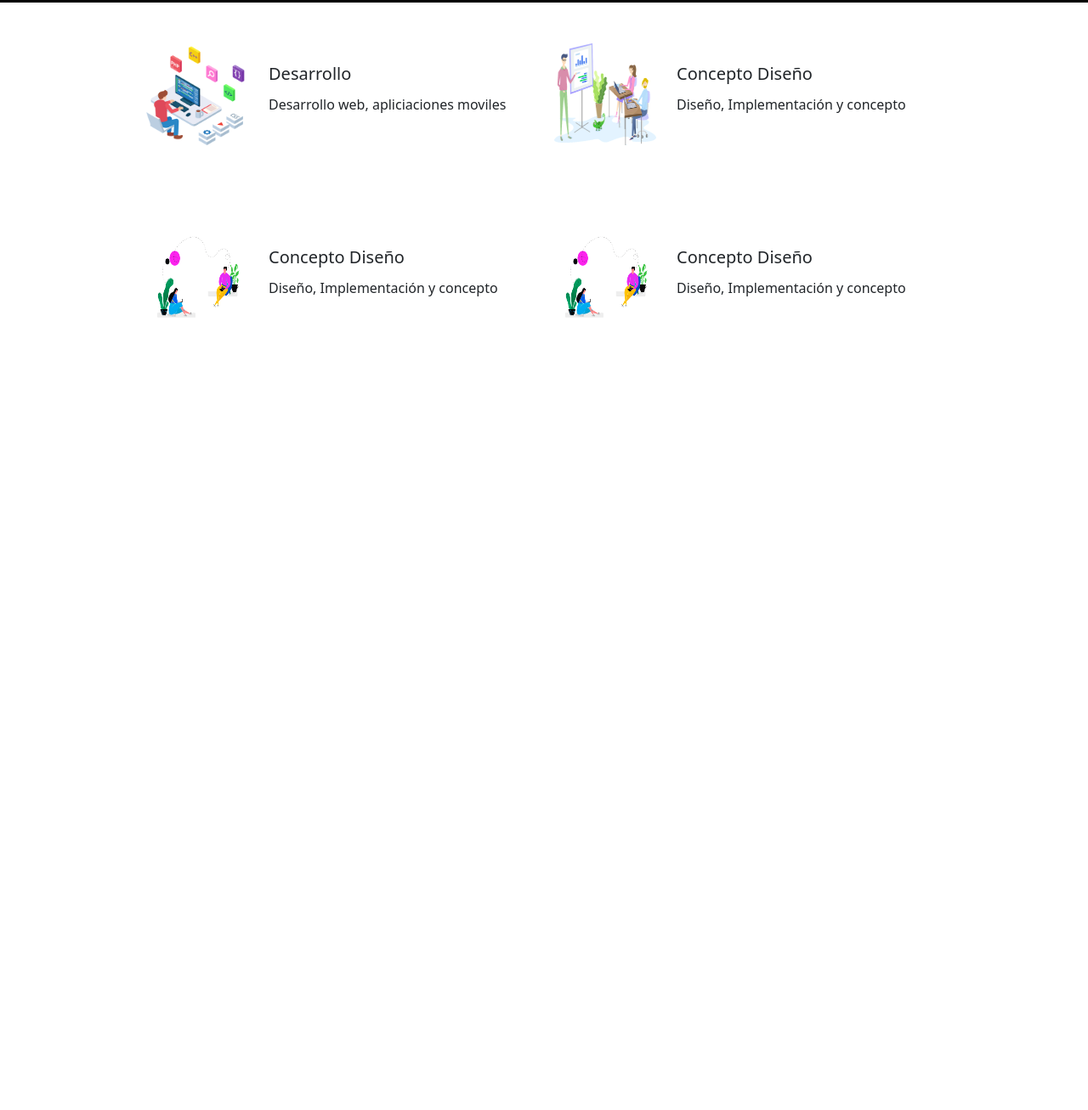
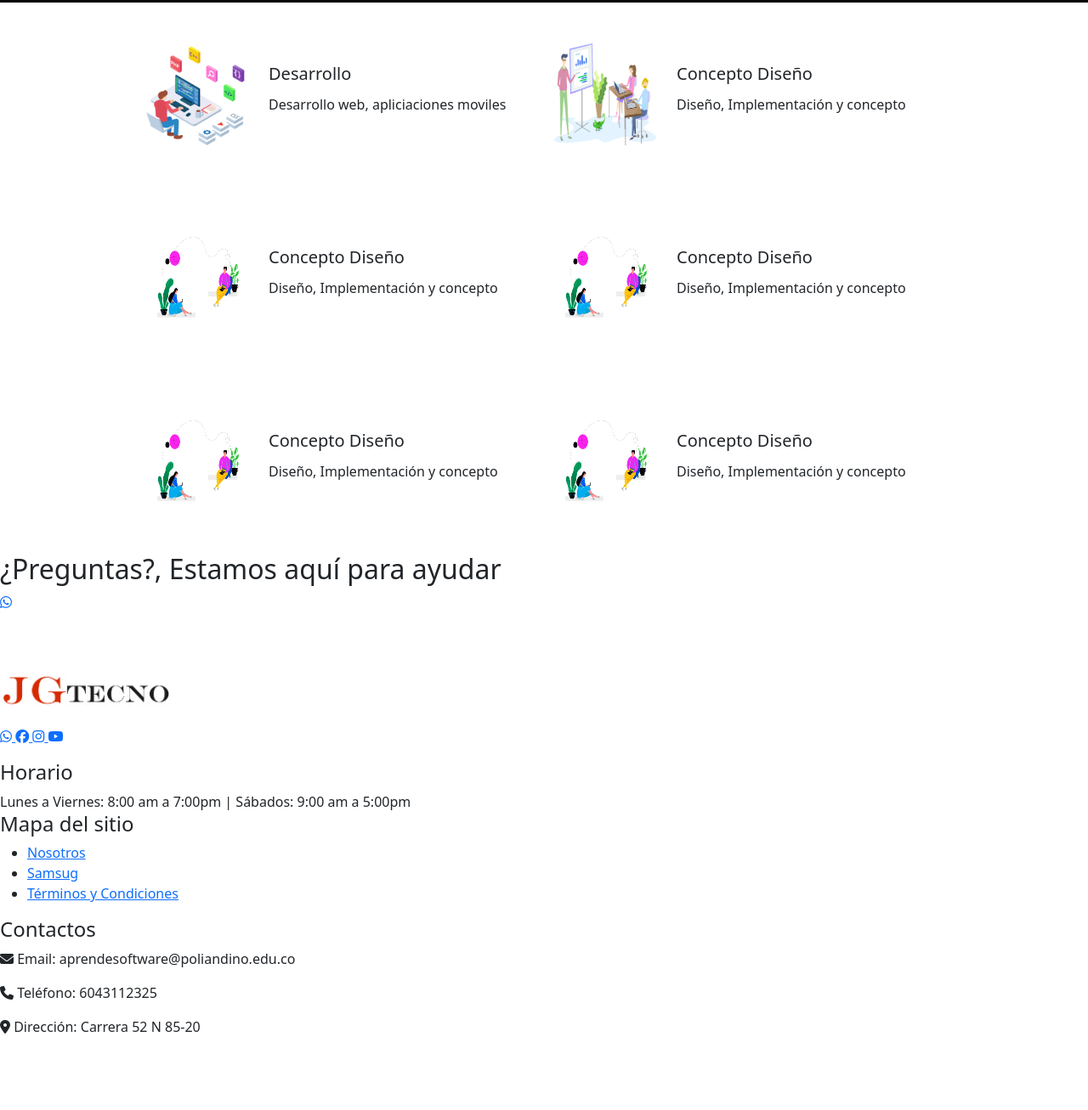
Before and after one commit to jorgegrajalesu/proyecto_grupo1, a plain HTML site: page index.html in a window 1280 px wide. Shown: the part 1454-2761 px from the top of the page at 85% size. Before the commit the page ends 1889 px from the top, so only its background shows below. Drawn offline with nearby package versions, Linux system fonts and the light colour scheme.

Commit message:
v8//11/22

```diff
--- a/css/style.css
+++ b/css/style.css
@@ -46,3 +46,15 @@ body {
     height: 120px;
 
 }
+
+/* footer */
+#page-footer .ftcontainer{
+    display: flex;
+    padding: 70px 0;
+    justify-content: center;
+    flex-direction: column;
+    align-content: center;
+    align-items: flex-start;
+    flex-wrap: nowrap;
+
+}
--- a/index.html
+++ b/index.html
@@ -173,6 +173,25 @@
                     </p>
                 </div>
             </div>
+
+            <div class="col-lg-6 col-md-12 d-flex justify-content-start my-5 icono-wrap">
+                <img src="/img/comunicaciones.png" alt="Concepto Diseño" class="services">
+                <div>
+                    <h3 class="fs-5 mt-4 px-4 pb-1">Concepto Diseño</h3>
+                    <p class="px-4">
+                        Diseño, Implementación y concepto
+                    </p>
+                </div>
+            </div>
+            <div class="col-lg-6 col-md-12 d-flex justify-content-start my-5 icono-wrap">
+                <img src="/img/comunicaciones.png" alt="Concepto Diseño" class="services">
+                <div>
+                    <h3 class="fs-5 mt-4 px-4 pb-1">Concepto Diseño</h3>
+                    <p class="px-4">
+                        Diseño, Implementación y concepto
+                    </p>
+                </div>
+            </div>
         </div>
 
 
@@ -182,8 +201,75 @@
     <footer id="page-footer">
         <div class="footer__cta">
             <div class="footer__cta-ftcontainer">
+                <h2 class="cta__txt">¿Preguntas?, Estamos aquí para ayudar</h2>
+                <div class="cta__ftrow">
+                    <a href="https://wa.me/3105188168" class="cta__btn" target="_blank">
+                        <i class="fab fa-whatsapp"></i>
+                    </a>
+                </div>
+            </div>
+        </div>
+        <div class="ftcontainer">
+            <div class="footer__menu">
+                <figure>
+                    <img src="img/logo.png" alt="" class="footer__logo" width="200">
+                </figure>
+                <p class="ft-social-row">
+                    <a href="https://wa.me/3105188168" class="ft-social" target="_blank">
+                        <i class="fab fa-whatsapp"></i>
+                    </a>
+                    <a href="https://www.facebook.com/" class="ft-social" target="_blank">
+                        <i class="fab fa-facebook"></i>
+                    </a>
+                    <a href="https://www.instagram.com/" class="ft-social" target="_blank">
+                        <i class="fab fa-instagram"></i>
+                    </a>
+                    <a href="https://www.youtube.com/" class="ft-social" target="_blank">
+                        <i class="fab fa-youtube"></i>
+                    </a>
+                </p>
+            </div>
+            <!-- horarios de atención al publico -->
+            <div class="footer__menu">
+                <h4 class="footer__title">Horario</h4>
+                <span class="footer__info">
+                    Lunes a Viernes: 8:00 am a 7:00pm | Sábados: 9:00 am a 5:00pm
+                </span>
+            </div>
+            <!-- mapa del sitio o enlaces -->
+            <div class="footer__menu">
+                <h4 class="footer__title">
+                    Mapa del sitio
+                </h4>
+                <ul class="ft-link">
+                    <li class="footer__link">
+                        <a href="nosotros.html" target="_blank">Nosotros</a>
+                    </li>
+                    <li class="footer__link">
+                        <a href="samsug.html" target="_blank">Samsug</a>
+                    </li>
+                    <li class="footer__link">
+                        <a href="condiciones.html" target="_blank">Términos y Condiciones</a>
+                    </li>
+                </ul>
+            </div>
+            <!-- contactos -->
+            <div class="footer__menu">
+                <h4 class="footer__title">Contactos</h4>
+                <p class="footer__info">
+                    <i class="fas fa-envelope"></i>
+                    Email: aprendesoftware@poliandino.edu.co
+                </p>
 
+                <p class="footer__info">
+                    <i class="fas fa-phone"></i>
+                    Teléfono: 6043112325
+                </p>
 
+                <p class="footer__info">
+                    <i class="fas fa-map-marker-alt"></i>
+                    Dirección: Carrera 52 N 85-20
+                </p>
             </div>
         </div>
     </footer>
```
